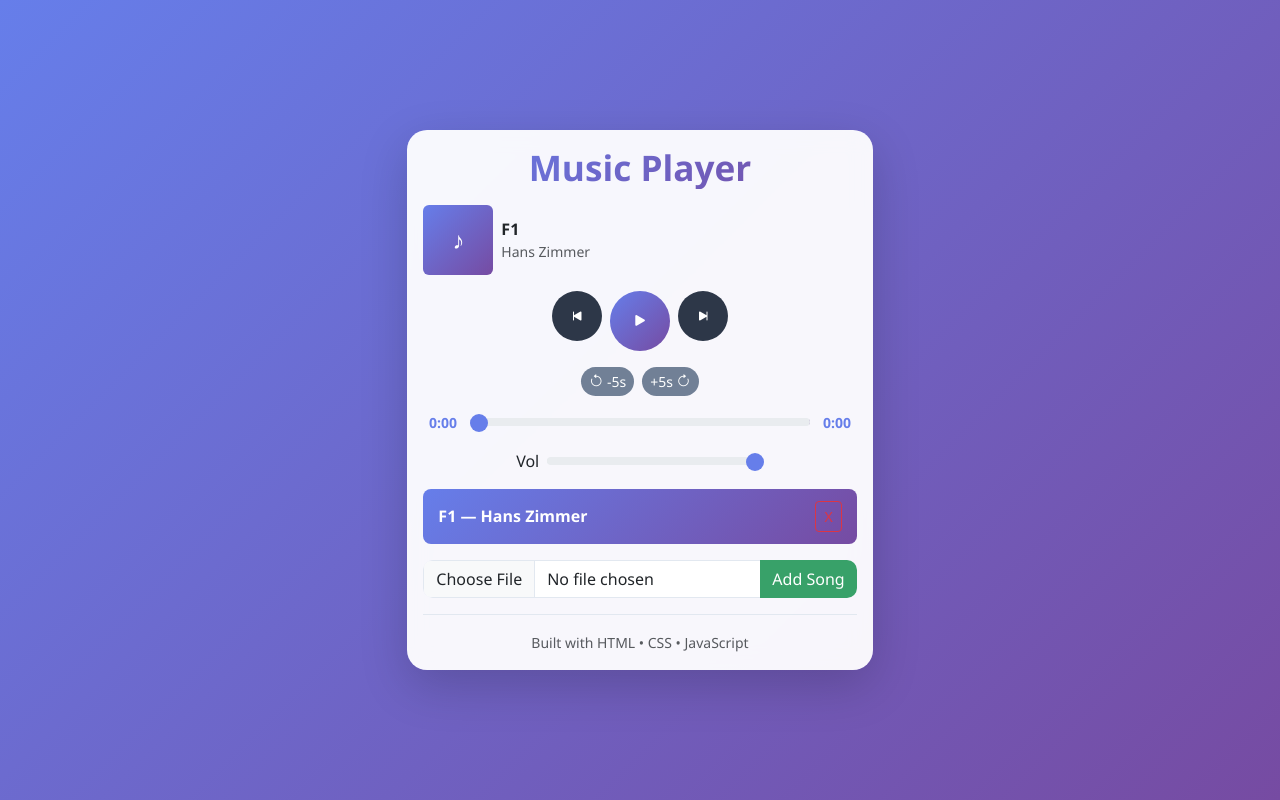
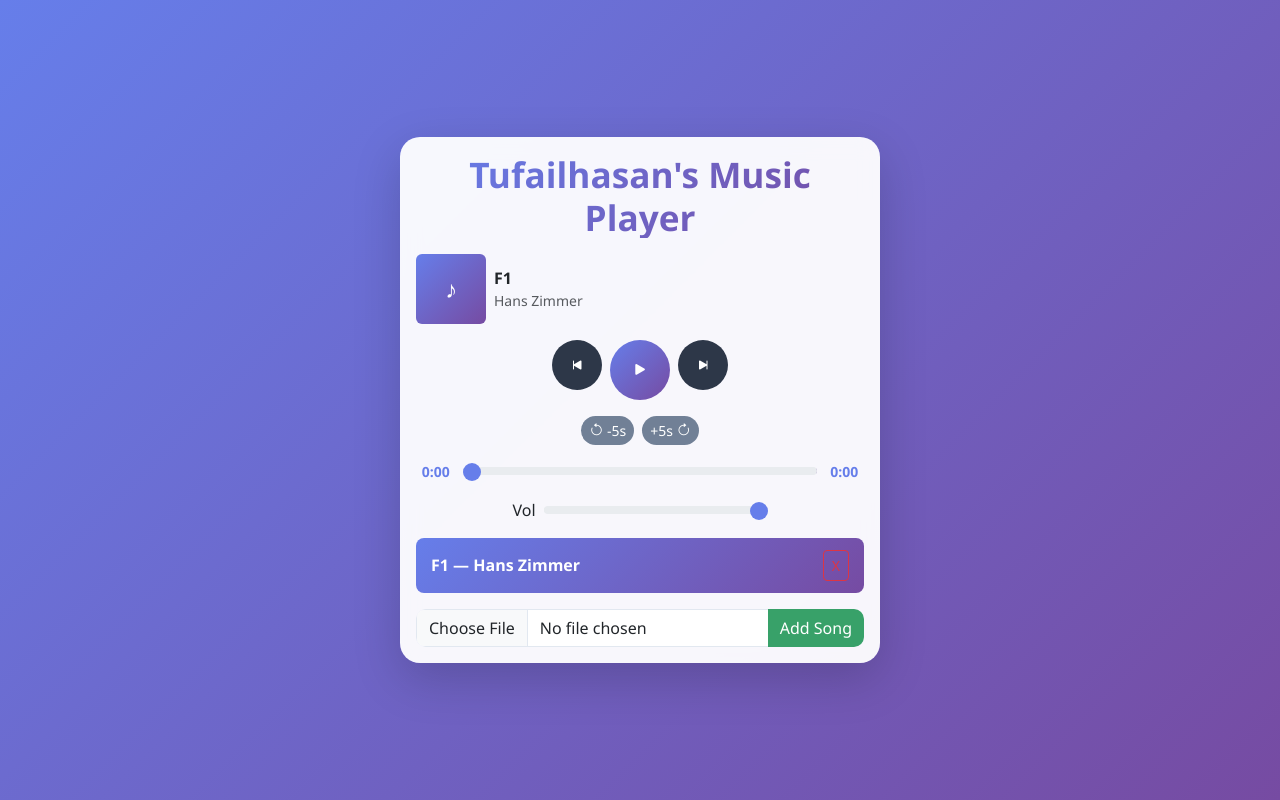
Before and after one commit to tufaildafedar0-prog/Music-player-, a plain HTML site: page index.html in a window 1280 px wide. Drawn offline with nearby package versions, Linux system fonts and the light colour scheme.

Commit message:
Update index.html

```diff
--- a/index.html
+++ b/index.html
@@ -15,7 +15,7 @@
 <body class="d-flex align-items-center justify-content-center min-vh-100">
 
   <main class="player card shadow-lg p-3">
-    <h1 class="text-center mb-3">Music Player</h1>
+    <h1 class="text-center mb-3">Tufailhasan's Music Player</h1>
 
     <!-- Song info -->
     <div class="now-playing d-flex align-items-center mb-3">
@@ -64,11 +64,9 @@
     <!-- Hidden Audio Element -->
     <audio id="audio"></audio>
 
-    <footer class="text-center mt-3">
-      <small class="text-muted">Built with HTML • CSS • JavaScript</small>
-    </footer>
   </main>
 
   <script src="js/script.js"></script>
 </body>
+
 </html>
```
